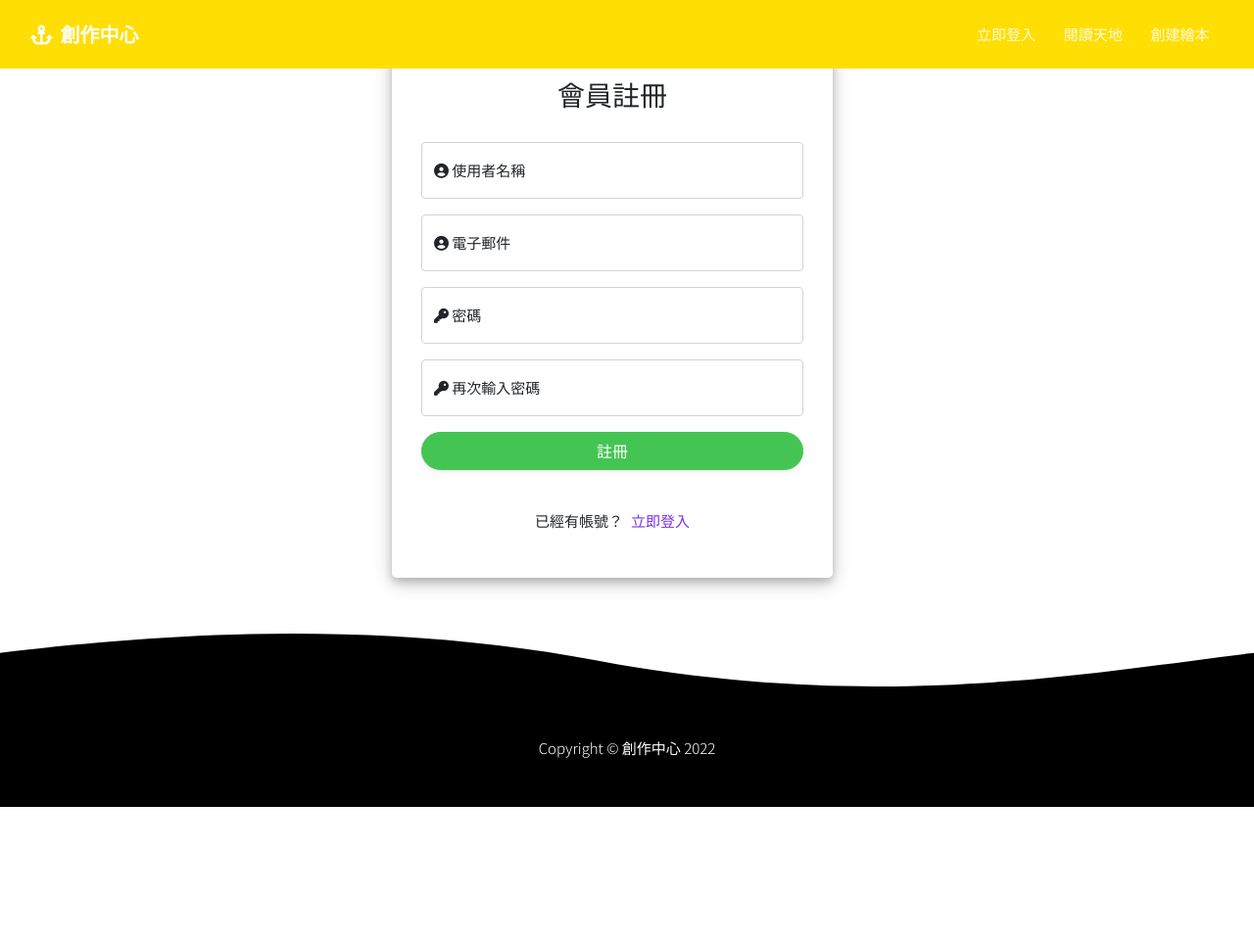
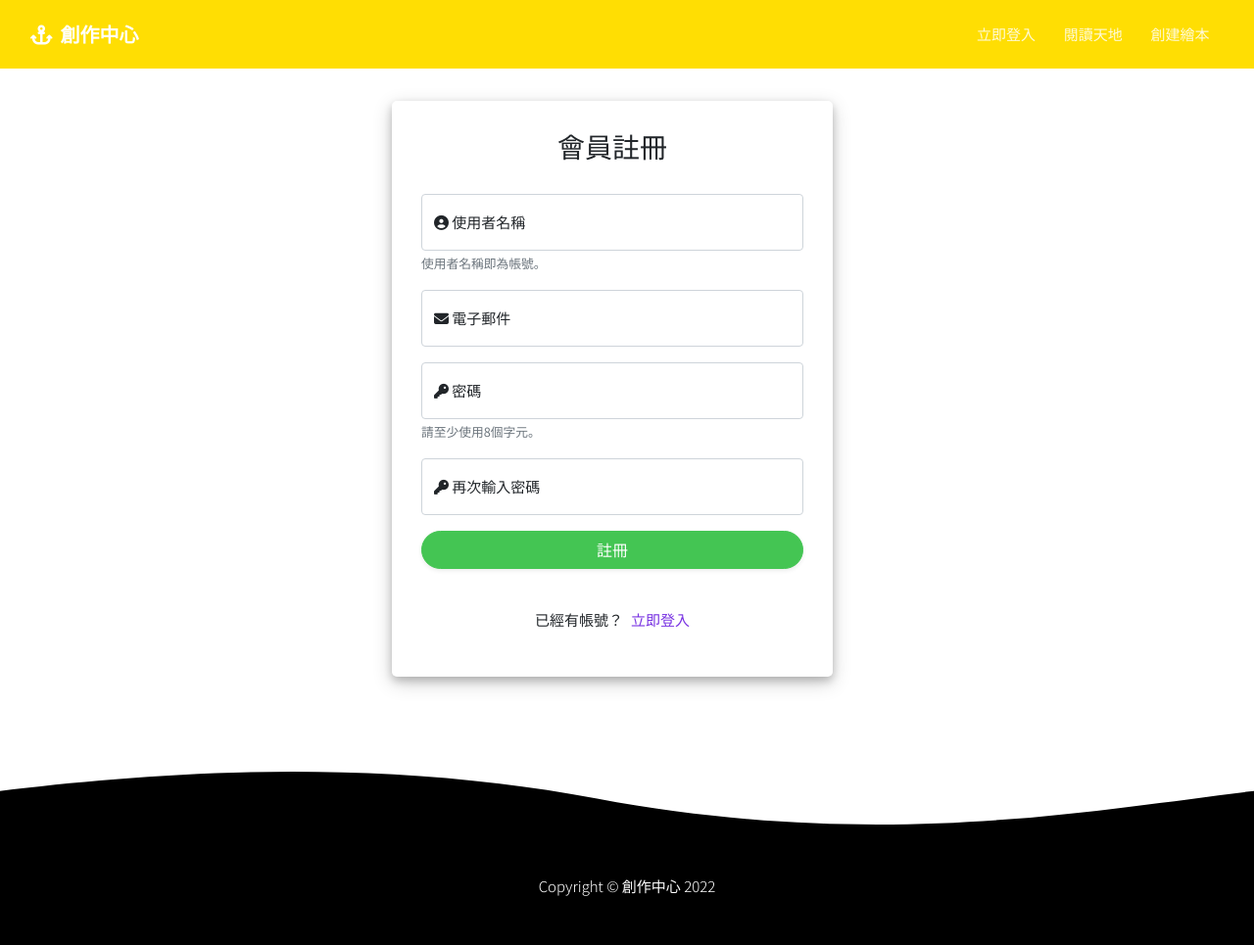
Before and after one commit to bingxueNKUST/storydream20230427, a Django app: page /account/register/ in a window 1280 px wide. Shown: the whole page at 98% size. Before the commit the page ends 824 px from the top, so only its background shows below. Run offline with Django 3.2, Linux system fonts and the light colour scheme; some libraries are stand-ins or nearby versions.

Commit message:
no message

```diff
--- a/account/templates/account/member.html
+++ b/account/templates/account/member.html
@@ -11,7 +11,7 @@
 <div class="container mt-10 mb-10" style="margin-top:5%;">
   <div class="row">
     <!--作者資訊-->
-    <div class="col-3  ml-10">
+    <div class="col-3 ml-10">
       <p class="text-center fz-24">作者資訊</p>
       <img
         src="https://fakeimg.pl/200x200/?text={{UserID.UserID}}&font=lobster"
@@ -26,7 +26,7 @@
     </div>
     <!--作者資訊-->
 
-    <div class="col-8  ml-30">
+    <div class="col-8 ml-30">
       {% if UserID.book_set.count != 0 %}
       <div class="container">
         <div class="row">
--- a/account/templates/account/register.html
+++ b/account/templates/account/register.html
@@ -4,29 +4,35 @@
 {% extends "base.html" %} {% block content %}
 
 
-<div class="row mb-row align-items-center">
+<div class="row mb-row align-items-center" style="margin-top:6%; margin-bottom:5%;">
   <div class="col-12">
       <div class="d-flex justify-content-center">
         <div class="user_card">
             <h3 id="form-title" class="text-center">會員註冊</h3>
             <br>
-            <form method="POST" action="{% url 'register'%}">
+            <form method="POST" action="{% url 'register'%}" class="needs-validation" novalidate>
               {%csrf_token%}
               <div class="form-floating mb-3">
-                <input  type="text" name="username" placeholder="請輸入使用者名稱" class="form-control">
+                <input  type="text" name="username" placeholder="請輸入使用者名稱" class="form-control" required>
                 <label for="floatingUsername"> <i class="fa-solid fa-circle-user"></i> 使用者名稱</label>
+                <small class="text-muted">使用者名稱即為帳號。</small>
+                <div class="invalid-feedback">請輸入使用者名稱</div>
               </div>
               <div class="form-floating mb-3">
-                <input  type="text" name="email" placeholder="請輸入電子郵件" class="form-control">
-                <label for="floatingEmail"> <i class="fa-solid fa-circle-user"></i> 電子郵件</label>
+                <input  type="text" name="email" placeholder="請輸入電子郵件" class="form-control" required>
+                <label for="floatingEmail"> <i class="fa-solid fa-envelope"></i> 電子郵件</label>
+                <div class="invalid-feedback">請輸入電子郵件</div>
               </div>
               <div class="form-floating mb-3">
-                <input  type="password" name="password1" placeholder="請輸入密碼" class="form-control">
+                <input  type="password" name="password1" placeholder="請輸入密碼" class="form-control" required>
                 <label for="floatingPassword"><i class="fa-solid fa-key"></i> 密碼</label>
+                <small class="text-muted">請至少使用8個字元。</small>
+                <div class="invalid-feedback">請輸入密碼</div>
               </div>
               <div class="form-floating mb-3">
-                <input  type="password" name="password2" placeholder="請再次輸入密碼" class="form-control">
+                <input  type="password" name="password2" placeholder="請再次輸入密碼" class="form-control" required>
                 <label for="floatingRPassword"><i class="fa-solid fa-key"></i> 再次輸入密碼</label>
+                <div class="invalid-feedback">請再次輸入密碼</div>
               </div>
 
               <div class="d-flex justify-content-center">
--- a/statics/css/style.css
+++ b/statics/css/style.css
@@ -4,9 +4,9 @@
     }
 
     .white-block {
-    background-color: #7832e2 !important;
         padding: 20px;
         border-radius: 10px;
+        border-style: dashed;
         -webkit-border-radius: 10px;
         -moz-border-radius: 10px;
         -ms-border-radius: 10px;
@@ -114,8 +114,6 @@
     .pic-place {
         background-position: right bottom;
     }
-
-
     /* #page-text>#text-area:hover {
 border: 2px dashed rgb(0, 0, 0);
 background-color: grey;
--- a/storyhall/templates/storyhall/index.html
+++ b/storyhall/templates/storyhall/index.html
@@ -54,7 +54,7 @@
     <div class="col-12">
       <div class="row row-cols-1 row-cols-md-4 g-4">
         {% for book in books %} {% if book.public_status %}
-        <div class="col">
+        <div class="col-3">
           <a id="card-a" href="{% url 'storyview' book.id %}">
             <div id="card-style" class="card h-100">
 
--- a/templates/makerspace/right.html
+++ b/templates/makerspace/right.html
@@ -5,7 +5,7 @@
   {% else %}
   class="{{pages.img_location}}"
   {% endif %}
-  style = "max-height:60vh; margin-top:5%;"
+  style = "max-height:60vh;"
 >
   <div
     id="page-image"
```
Also changed, not shown: account/templates/account/login.html (+7 -4 lines), storyhall/templates/storyhall/story_view.html (+13 -14 lines), templates/makerspace/left.html (+14 -13 lines), templates/makerspace/loadpages.html (+2 -2 lines). Lines whose indentation alone changed are shown as unchanged.
